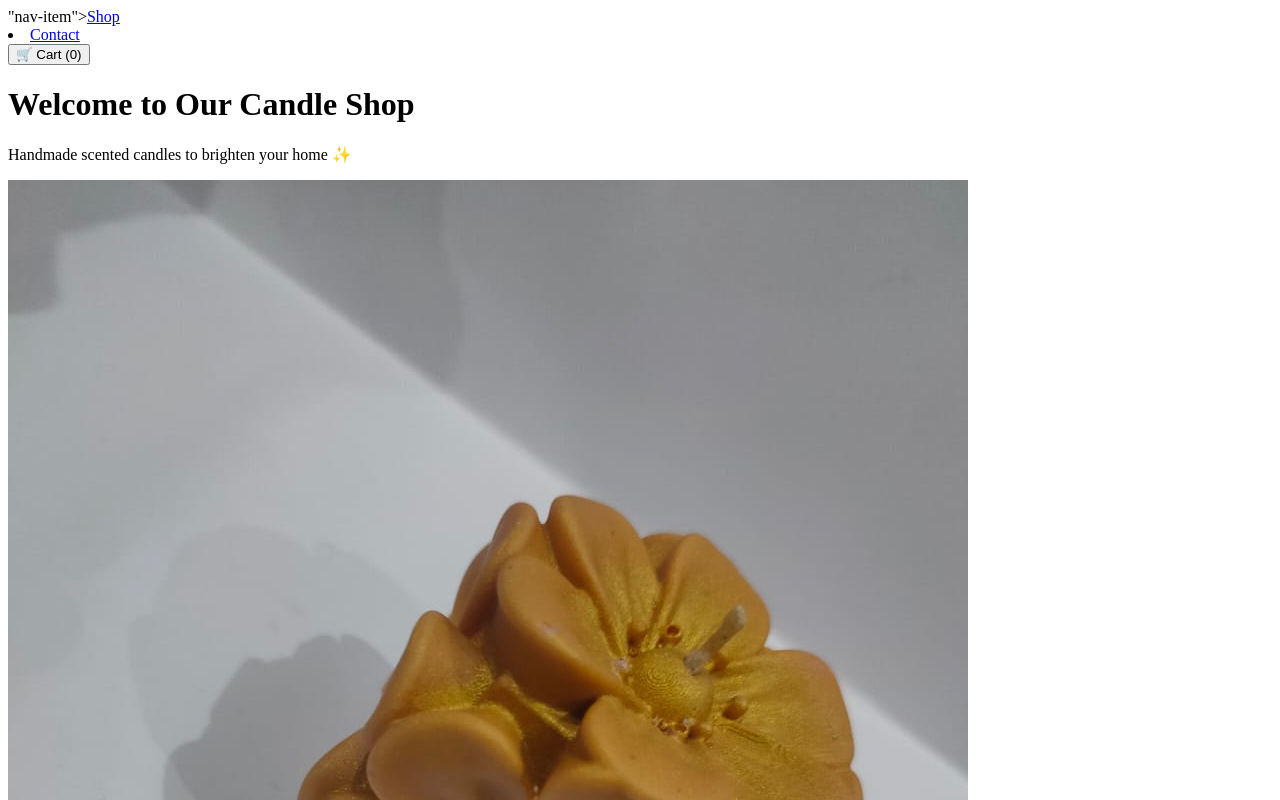
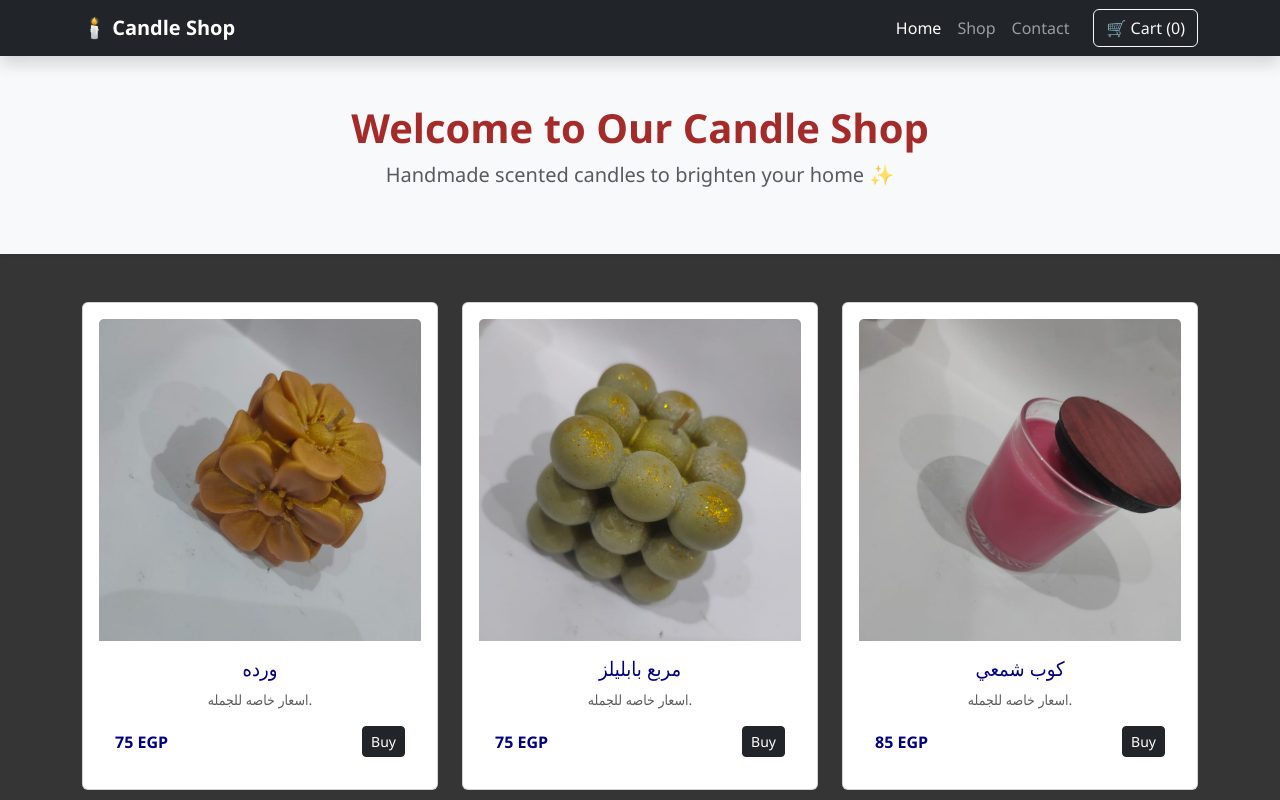
Before and after one commit to Johnmooo/candel, a plain HTML site: page index.html in a window 1280 px wide. Shown: the top 800 px of the page. Drawn offline with nearby package versions, Linux system fonts and the light colour scheme.

Commit message:
Update index.html

```diff
--- a/index.html
+++ b/index.html
@@ -1,4 +1,25 @@
-"nav-item"><a class="nav-link" href="#">Shop</a></li>
+<!DOCTYPE html>
+<html lang="en">
+<head>
+  <meta charset="UTF-8">
+  <meta name="viewport" content="width=device-width, initial-scale=1.0">
+  <title>Candle Shop</title>
+  <link href="https://cdn.jsdelivr.net/npm/bootstrap@5.3.2/dist/css/bootstrap.min.css" rel="stylesheet">
+  <link rel="stylesheet" href="./style.css">
+</head>
+<body>
+
+  <!-- Navbar -->
+  <nav class="navbar navbar-expand-lg navbar-dark bg-dark shadow">
+    <div class="container">
+      <a class="navbar-brand fw-bold" href="#">🕯️ Candle Shop</a>
+      <button class="navbar-toggler" type="button" data-bs-toggle="collapse" data-bs-target="#navbarNav">
+        <span class="navbar-toggler-icon"></span>
+      </button>
+      <div class="collapse navbar-collapse" id="navbarNav">
+        <ul class="navbar-nav ms-auto me-3">
+          <li class="nav-item"><a class="nav-link active" href="#">Home</a></li>
+          <li class="nav-item"><a class="nav-link" href="#">Shop</a></li>
           <li class="nav-item"><a class="nav-link" href="#">Contact</a></li>
         </ul>
         <!-- Cart Button -->
```
